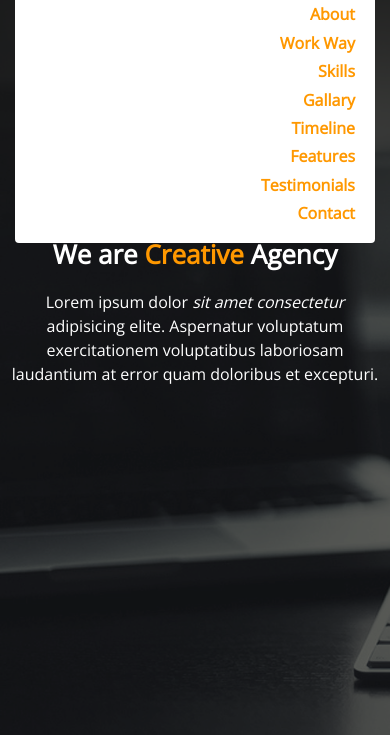
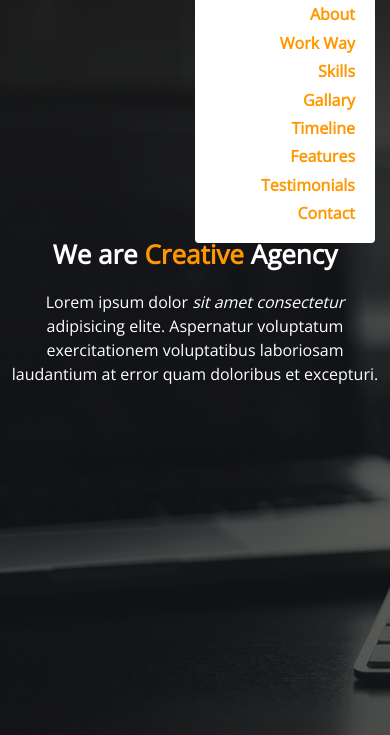
Before and after one commit to mohamedkhaledhafez/Responsive-template, a plain HTML site: page index.html in a window 390 px wide. Both pictures are taken after a click on the button 345 px from the left and 38 px from the top of the page. Shown: the part 109-844 px from the top of the page. Drawn offline with nearby package versions, Linux system fonts and the light colour scheme.

```diff
--- a/css/main.css
+++ b/css/main.css
@@ -378,9 +378,9 @@ body {
     padding: 10px;
     display: block;
     position: absolute;
-    left: 0;
+    right: 0;
     top: 50px;
-    width: 100%;
+    width: 50%;
     text-align: right;
     border-radius: 4px;
     -webkit-border-radius: 4px;
```
